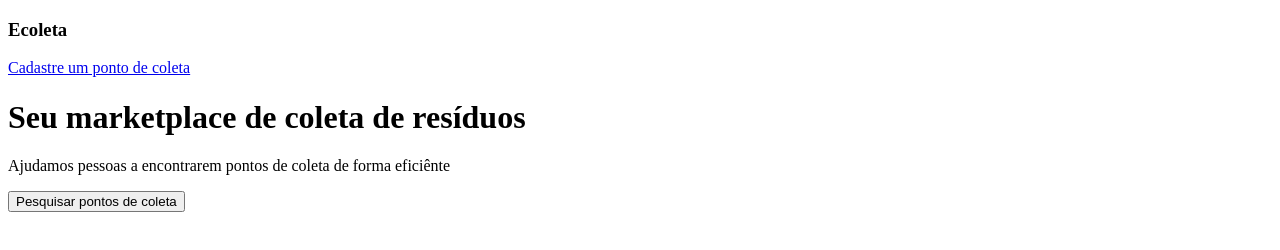
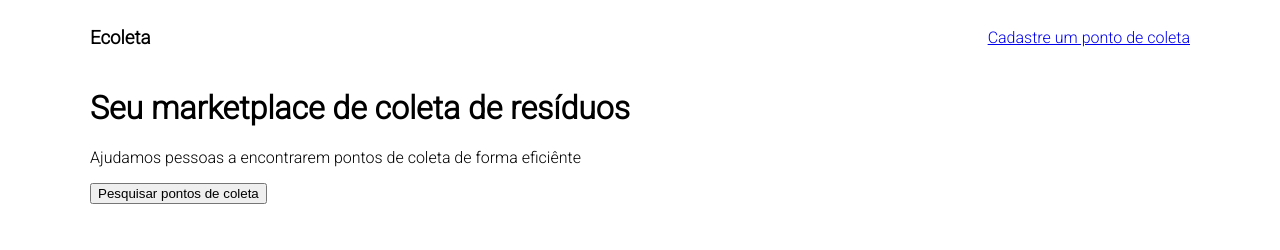
Before and after one commit to CelestinoPedro/RocketSeatOne, a plain HTML site: page index.html in a window 1280 px wide. Drawn offline with Linux system fonts and the light colour scheme.

Commit message:
Subindo alterações e Arquivos Assets

```diff
--- a/index.html
+++ b/index.html
@@ -1,19 +1,26 @@
 <!DOCTYPE html>
 <html lang="pt_br">
 <head>
+    <link rel="preconnect" href="https://fonts.googleapis.com">
+    <link rel="preconnect" href="https://fonts.gstatic.com" crossorigin>
+
     <meta charset="UTF-8">
     <meta name="viewport" content="width=device-width, initial-scale=1.0">
+
+<link href="https://fonts.googleapis.com/css2?family=Roboto:wght@300&display=swap" rel="stylesheet">
     <title>Ecoleta</title>
+
+    <link rel="stylesheet" href="/styles/main.css">
 </head>
 <body>
 
-    <div>
+    <div class="content">
         <header>
-            <h3>Ecoleta</h3>
+            <h3 class="">Ecoleta</h3>
             <a href="http://google.com.br"> Cadastre um ponto de coleta</a>
         </header>
 
-        <h1>Seu marketplace de coleta de resíduos</h1>
+        <h1 class="">Seu marketplace de coleta de resíduos</h1>
         <p>Ajudamos pessoas a encontrarem pontos de coleta de forma eficiênte</p>
 
         <button>Pesquisar pontos de coleta</button>
--- a/styles/main.css
+++ b/styles/main.css
@@ -0,0 +1,17 @@
+
+html{
+    font-family: 'Roboto', sans-serif;
+}
+
+header{
+    display: flex;
+    align-items: center;
+    justify-content: space-between;
+}
+
+.content{
+    width: 90%;
+    max-width: 1100px;
+
+    margin: 0 auto;
+}
```
Also changed, not shown: assets/arrow-left.svg (added), assets/baterias.svg (added), assets/check.svg (added), assets/eletronicos.svg (added), assets/home-background.svg (added), assets/lampadas.svg (added), assets/log-in.svg (added), assets/logo.svg (added), assets/oleo.svg (added), assets/organicos.svg (added), assets/papeis-papelao.svg (added), assets/search.svg (added), assets/x.svg (added).
